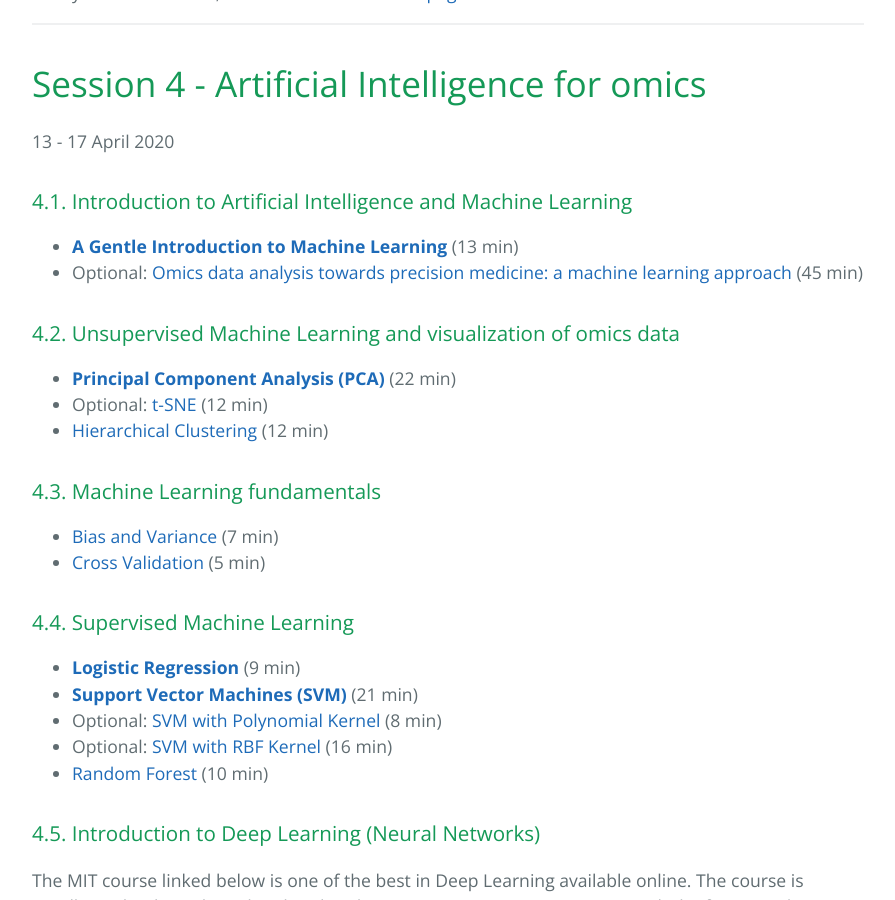
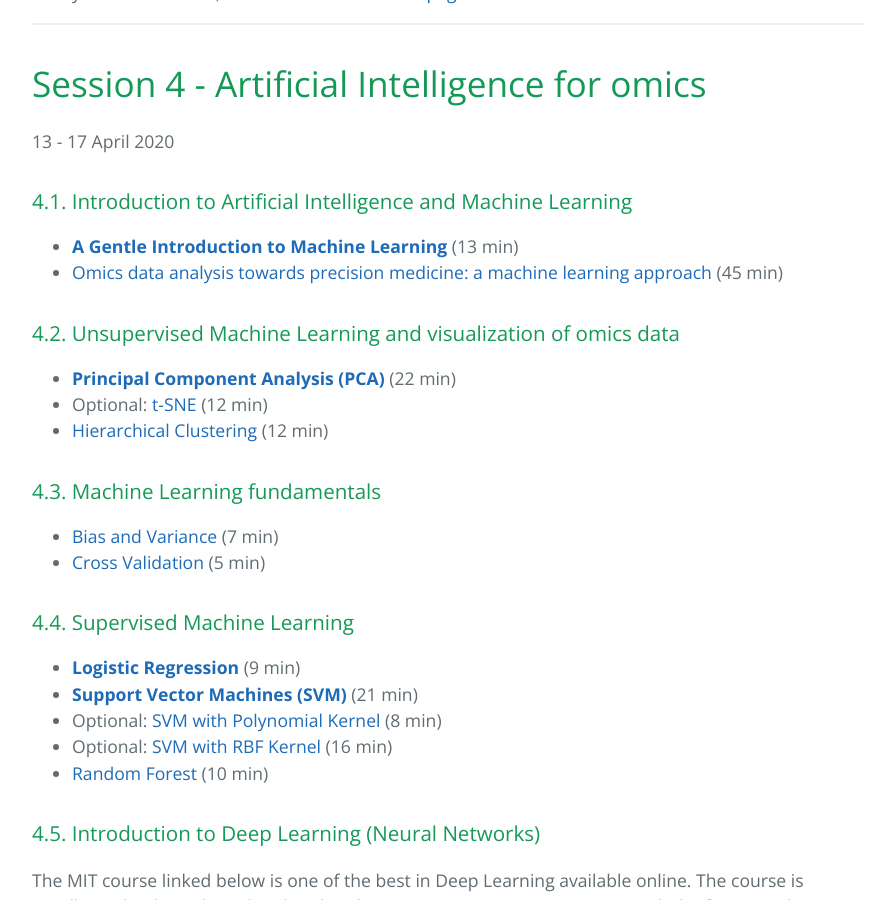
Before and after one commit to epimed/epimed.github.io, a Jekyll site: the page built from index.md, in a window 1280 px wide and 900 px high, scrolled down 2261 px. Shown: the whole window, without its empty margins (192-1087 px from the left). Built offline with Jekyll 4.4.1, drawn with Linux system fonts in a browser that asks for light colours.

Commit message:
Update session 4

```diff
--- a/index.md
+++ b/index.md
@@ -78,7 +78,7 @@ EpiMed developed specific tools to simplify managing omics data and correspondin
 
 ### 4.1. Introduction to Artificial Intelligence and Machine Learning
 * <a href="https://www.youtube.com/watch?v=Gv9_4yMHFhI" target="_blank">**A Gentle Introduction to Machine Learning**</a> (13 min)
-* Optional: <a href="https://www.youtube.com/watch?v=mWlxpvsli0s" target="_blank">Omics data analysis towards precision medicine: a machine learning approach</a> (45 min)
+* <a href="https://www.youtube.com/watch?v=mWlxpvsli0s" target="_blank">Omics data analysis towards precision medicine: a machine learning approach</a> (45 min)
 
 ### 4.2. Unsupervised Machine Learning and visualization of omics data
 * <a href="https://www.youtube.com/watch?v=FgakZw6K1QQ" target="_blank">**Principal Component Analysis (PCA)**</a> (22 min)
```
